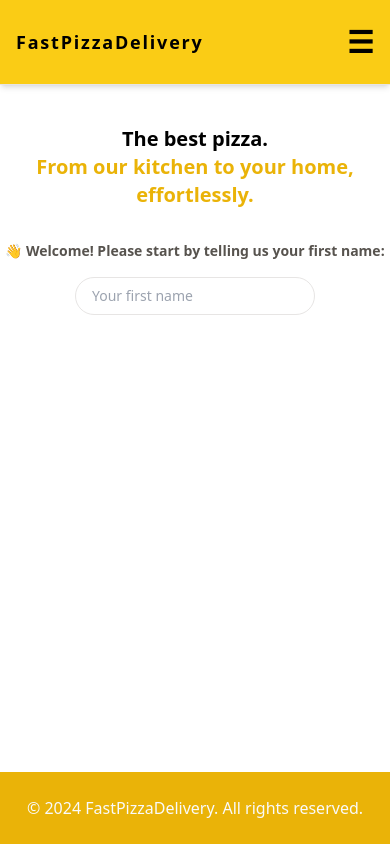
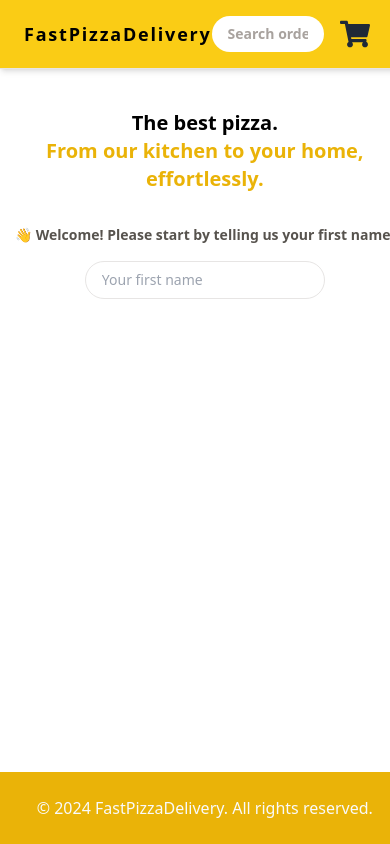
Before and after one commit to shukrat29/FastPizzaDelivery, a React (Vite) app: page / in a window 390 px wide. Built offline with nearby package versions, Linux system fonts and the light colour scheme; no server answers.

Commit message:
clean up header

```diff
--- a/src/ui/Header.jsx
+++ b/src/ui/Header.jsx
@@ -2,69 +2,40 @@ import { Link } from "react-router-dom";
 import SearchOrder from "../features/order/SearchOrder";
 import { useSelector } from "react-redux";
 import { FaShoppingCart } from "react-icons/fa";
-import { useState } from "react";
 
 const Header = () => {
-  const [menuOpen, setMenuOpen] = useState(false);
   const username = useSelector((state) => state.user.username);
   const totalCartQuantity = useSelector((state) =>
     state.cart.cart.reduce((sum, item) => sum + item.quantity, 0)
   );
 
-  const toggleMenu = () => setMenuOpen((prev) => !prev);
-
   return (
-    <header className="bg-yellow-400 border-b border-stone-200 py-6 px-4 flex items-center justify-between font-bold relative shadow-md">
+    <header className="bg-yellow-400 border-b border-stone-200 py-4 px-6 flex items-center justify-between font-bold shadow-md">
       {/* Title */}
       <Link to="/" className="tracking-widest text-lg md:text-xl">
         FastPizzaDelivery
       </Link>
 
-      {/* Hamburger Menu Icon */}
-      <button
-        onClick={toggleMenu}
-        className="block md:hidden text-3xl focus:outline-none"
-      >
-        {menuOpen ? "✖" : "☰"}
-      </button>
+      {/* Navigation */}
+      <div className="flex items-center gap-4">
+        {/* Search */}
+        <SearchOrder />
 
-      {/* Desktop Search and Cart */}
-      <div className="hidden md:flex md:items-center md:gap-6">
-        <SearchOrder />
+        {/* Cart */}
         <div className="flex items-center gap-2 relative">
-          {/* Cart Icon */}
-          <div className="relative">
           <Link to="/cart">
             <FaShoppingCart className="text-3xl text-gray-800" />
           </Link>
-            {/* Total Quantity */}
           {totalCartQuantity > 0 && (
             <span className="absolute flex items-center justify-center bg-red-500 text-white text-sm font-bold rounded-full h-5 w-5 -top-2 -right-2">
               {totalCartQuantity}
             </span>
           )}
         </div>
+
+        {/* Username */}
+        <p className="text-gray-800">{username}</p>
       </div>
-        <p>{username}</p>
-      </div>
-
-      {/* Mobile Menu */}
-      {menuOpen && (
-        <div className="absolute top-16 left-0 w-full bg-yellow-300 flex flex-col items-center gap-4 py-4 shadow-lg md:hidden z-50">
-          <SearchOrder />
-          <Link to="/cart">
-            <div className="flex items-center gap-2 relative">
-              <FaShoppingCart className="text-3xl text-gray-800" />
-              {totalCartQuantity > 0 && (
-                <span className="absolute flex items-center justify-center bg-red-500 text-white text-sm font-bold rounded-full h-5 w-5 -top-2 -right-2">
-                  {totalCartQuantity}
-                </span>
-              )}
-            </div>
-          </Link>
-          <p>{username}</p>
-        </div>
-      )}
     </header>
   );
 };
```
Lines whose indentation alone changed are shown as unchanged.
